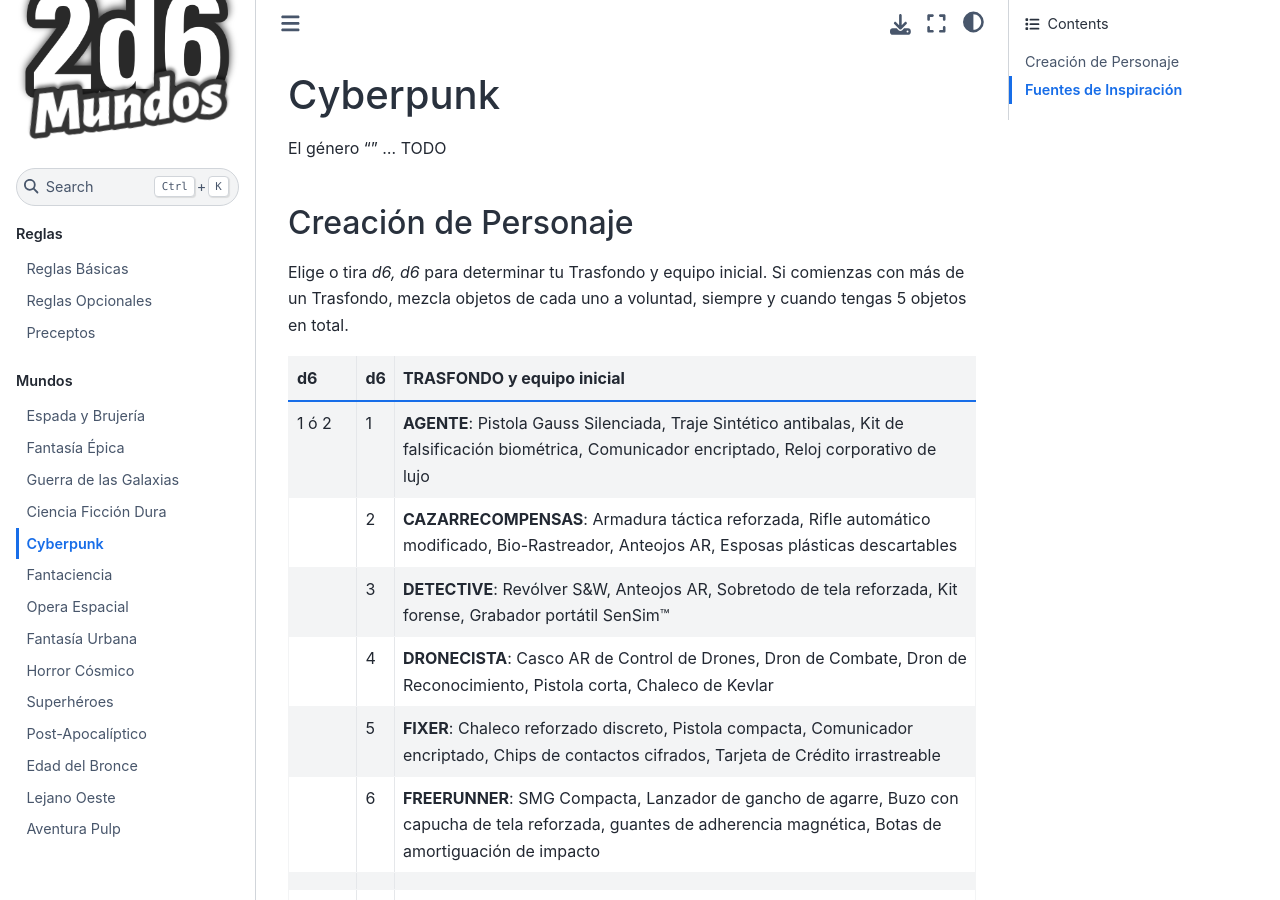
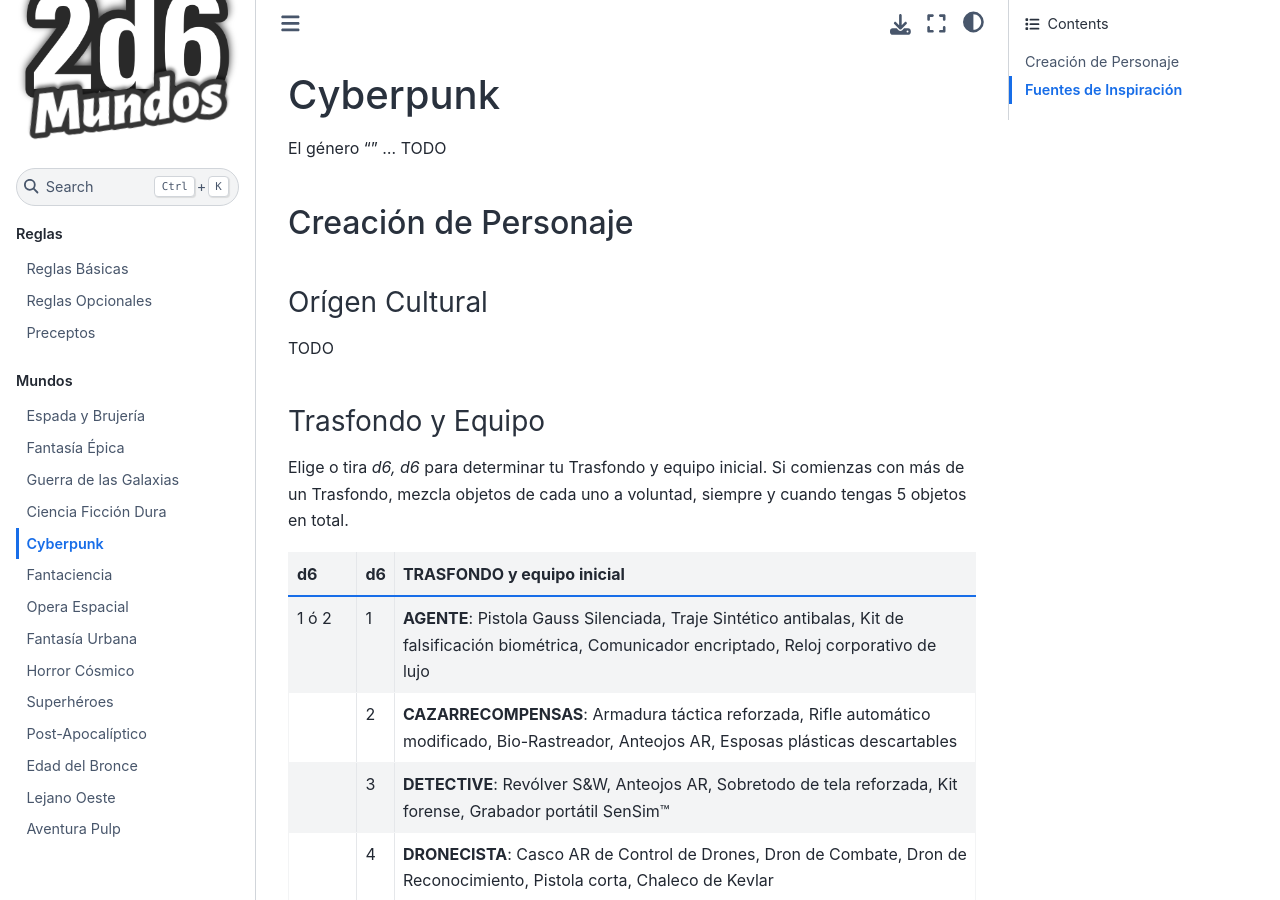
Before and after one commit to TaTooKa/2d6Mundos, a Sphinx documentation site: the page built from docs/source/pages/worlds/cyberpunk.rst, in a window 1280 px wide and 900 px high. Built offline with Sphinx 7.4.7 and the Sphinx Book theme 1.1.4, drawn with Linux system fonts in a browser that asks for light colours; some web fonts are replaced; some of the changed text lies outside the part shown.

Commit message:
add more sections
Co-authored-by: Copilot <copilot@github.com>

```diff
--- a/docs/source/pages/worlds/cyberpunk.rst
+++ b/docs/source/pages/worlds/cyberpunk.rst
@@ -5,6 +5,15 @@ El género "" ... TODO
 
 Creación de Personaje
 ---------------------
+
+Orígen Cultural
+^^^^^^^^^^^^^^^
+
+TODO
+
+
+Trasfondo y Equipo
+^^^^^^^^^^^^^^^^^^
 
 Elige o tira `d6, d6` para determinar tu Trasfondo y equipo inicial. Si comienzas con más de un Trasfondo, mezcla objetos de cada uno a voluntad, siempre y cuando tengas 5 objetos en total.
 
@@ -107,6 +116,16 @@ Elige hasta 4 implantes durante la creación de personaje:
 
       **↳ Banco de Sonidos expandido**: Hasta 10 bancos de voz pregrabados y miles de muestras de sonido variadas.
 
+Equipamiento
+^^^^^^^^^^^^
+
+TODO
+
+Programas
+^^^^^^^^^
+
+TODO
+
 
 Fuentes de Inspiración
 ----------------------
```
